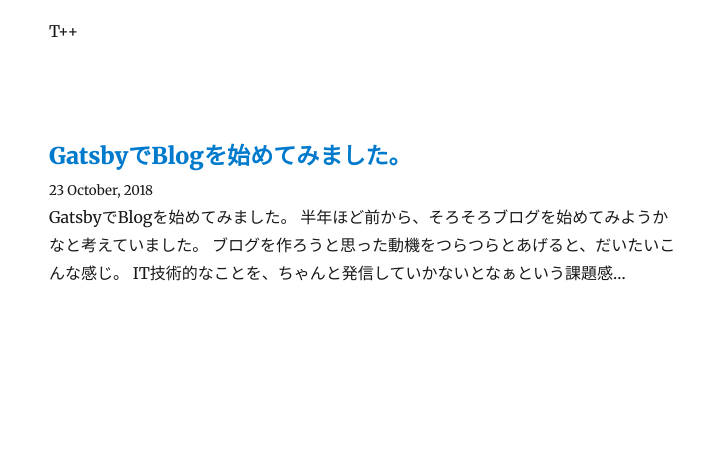
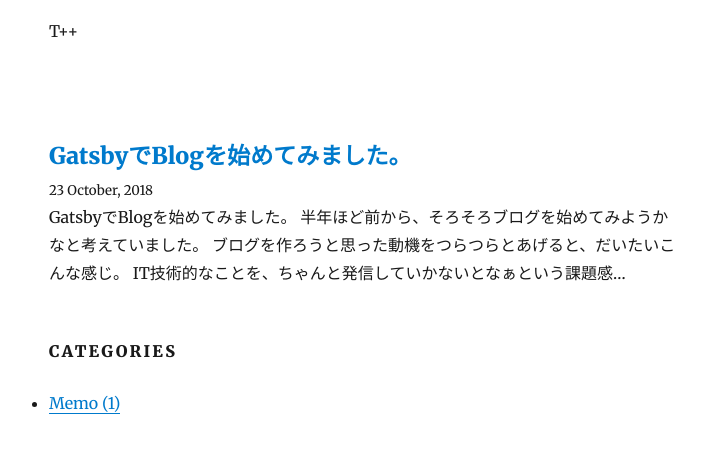
Before and after one commit to tkrplus/niwalab-mdblog, a Gatsby site: page / in a window 1280 px wide. Shown: the part 137-590 px from the top of the page, without its empty margins (276-980 px from the left). Built offline with nearby package versions, Linux system fonts and the light colour scheme; Gatsby itself is replaced by a stand-in of ours; some packages are replaced by stand-ins of ours.

Commit message:
Add CategoryList Component

```diff
--- /dev/null
+++ b/src/components/CategoryList.js
@@ -0,0 +1,31 @@
+import React from 'react'
+import { Link, graphql } from 'gatsby'
+import _ from 'lodash'
+
+import { rhythm } from '../utils/typography'
+
+export default class CategoryList extends React.Component {
+  render() {
+    const {
+      categories
+    } = this.props
+    const sortedCateogories = _.sortBy(categories, 'fieldValue')
+
+    return (
+      <div>
+        <h4>Categories</h4>
+        <ul>
+          {sortedCateogories.map((category) => {
+            return (
+              <li key={`key-${category.fieldValue}`}>
+                <Link to={`/category/${category.fieldValue}`}>
+                  {`${category.fieldValue} (${category.totalCount})`}
+                </Link>
+              </li>
+            )
+          })}
+        </ul>
+      </div>
+    )
+  }
+}
--- a/src/pages/20181023/index.md
+++ b/src/pages/20181023/index.md
@@ -1,6 +1,7 @@
 ---
 title: "GatsbyでBlogを始めてみました。"
 date: "2018-10-23T22:40:32.169Z"
+category: "Memo"
 ---
 
 # GatsbyでBlogを始めてみました。
--- a/src/pages/index.js
+++ b/src/pages/index.js
@@ -4,6 +4,7 @@ import get from 'lodash/get'
 import Helmet from 'react-helmet'
 
 import Bio from '../components/Bio'
+import CategoryList from '../components/CategoryList'
 import Layout from '../components/layout'
 import { rhythm } from '../utils/typography'
 
@@ -15,6 +16,7 @@ class BlogIndex extends React.Component {
       'props.data.site.siteMetadata.description'
     )
     const posts = get(this, 'props.data.allMarkdownRemark.edges')
+    const categories = get(this, 'props.data.allMarkdownRemark.categories')
 
     return (
       <Layout location={this.props.location}>
@@ -42,6 +44,9 @@ class BlogIndex extends React.Component {
             </div>
           )
         })}
+        <CategoryList
+          categories={categories}
+        />
       </Layout>
     )
   }
@@ -70,6 +75,10 @@ export const pageQuery = graphql`
           }
         }
       }
+      categories: group(field: frontmatter___category) {
+        fieldValue
+        totalCount
+      }
     }
   }
 `
```
